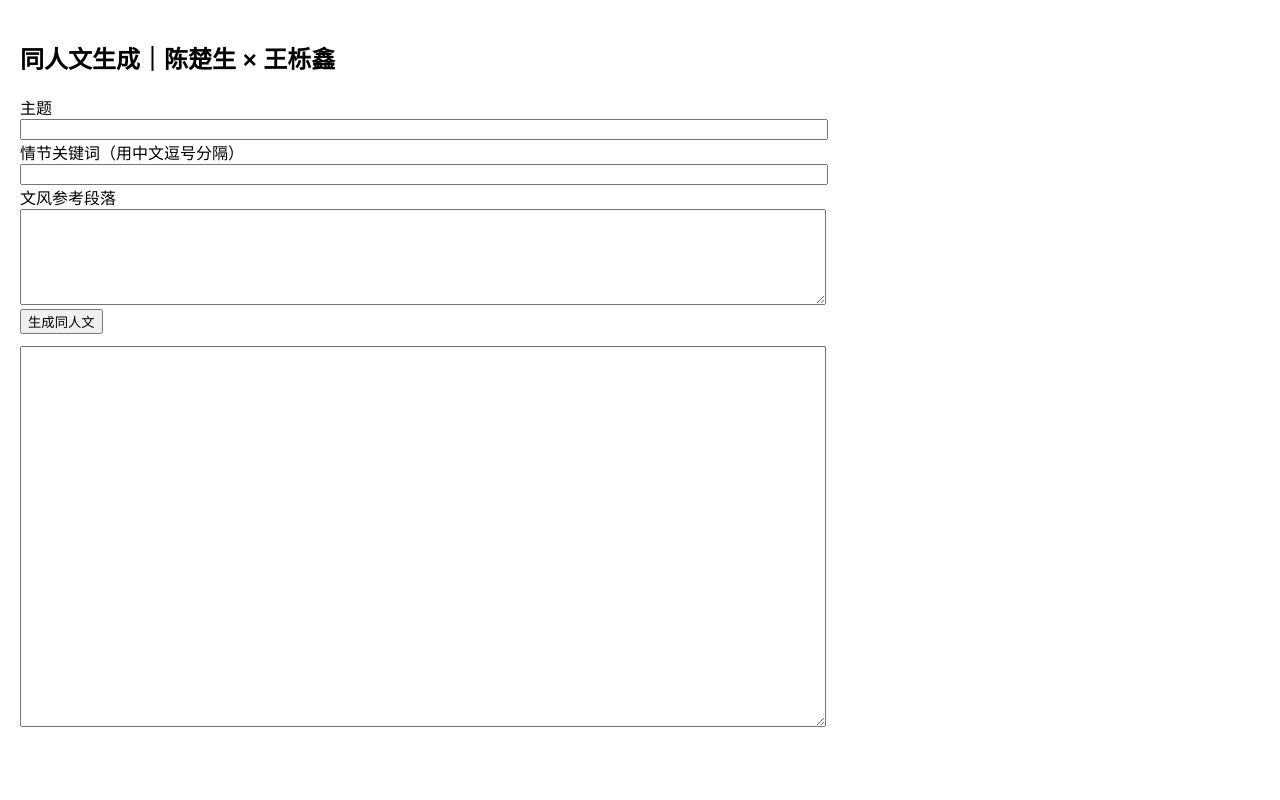
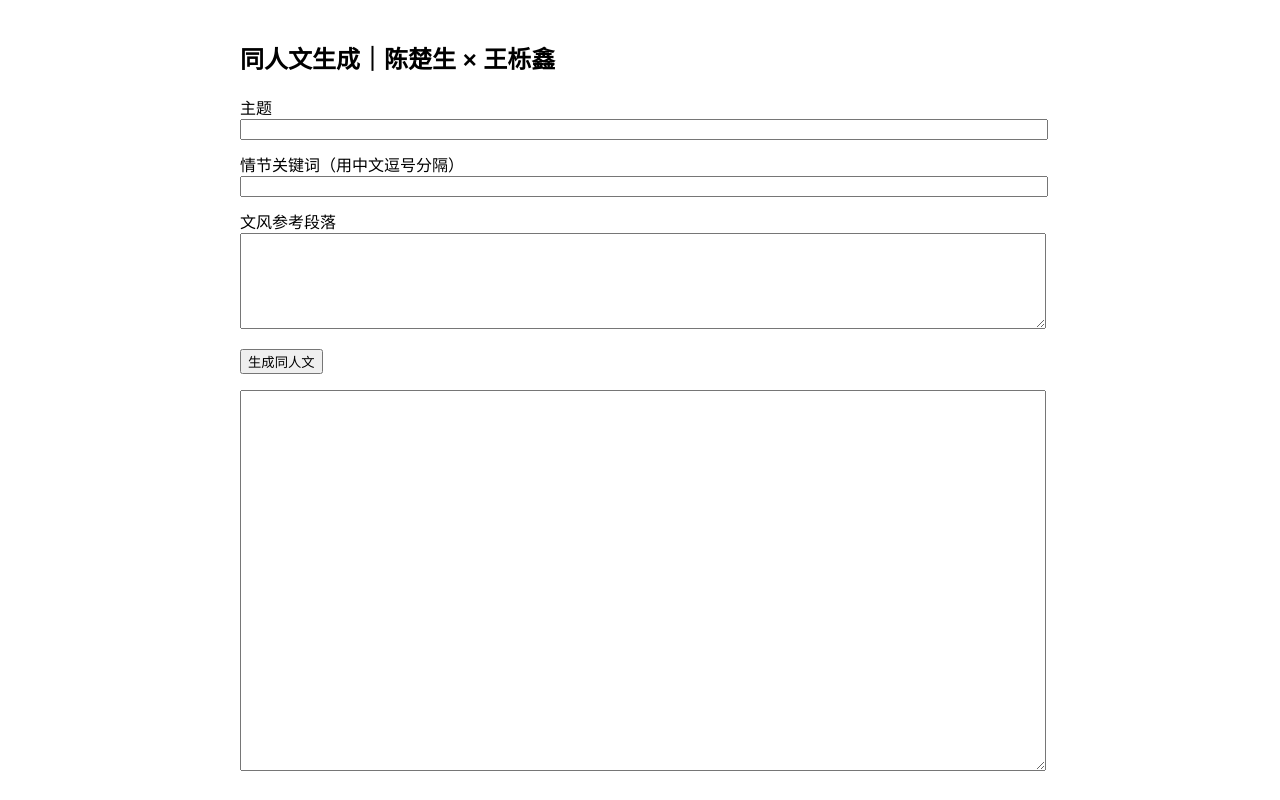
Before and after one commit to xhzhaozz/Woofwoof, a Next.js app: page / in a window 1280 px wide. Built offline with nearby package versions, Linux system fonts and the light colour scheme.

Commit message:
Update page.tsx

```diff
--- a/app/page.tsx
+++ b/app/page.tsx
@@ -9,7 +9,9 @@ export default function Page() {
   const [result, setResult] = useState("");
   const [loading, setLoading] = useState(false);
   const [error, setError] = useState("");
+  const [ttsLoading, setTtsLoading] = useState<null | "chusheng" | "lixin">(null);
 
+  // 功能一：生成同人文（原样保留）
   async function generate() {
     setLoading(true);
     setError("");
@@ -28,17 +30,17 @@ export default function Page() {
               name: "陈楚生",
               personalityCore: "克制、冷静、习惯把情绪藏起来",
               speakingStyle: "话不多，语气平稳，偶尔一针见血",
-              behaviorPattern: "更倾向于照顾别人而不是表达自己"
+              behaviorPattern: "更倾向于照顾别人而不是表达自己",
             },
             {
               name: "王栎鑫",
               personalityCore: "外放、敏感、情绪直接",
               speakingStyle: "说话快，情绪起伏明显",
-              behaviorPattern: "会主动靠近、试探对方态度"
-            }
+              behaviorPattern: "会主动靠近、试探对方态度",
+            },
           ],
-          styleSample
-        })
+          styleSample,
+        }),
       });
 
       const data = await res.json();
@@ -50,39 +52,76 @@ export default function Page() {
     setLoading(false);
   }
 
+  // 功能二：角色朗读
+  async function playTTS(role: "chusheng" | "lixin") {
+    if (!result) return;
+
+    setTtsLoading(role);
+
+    try {
+      const res = await fetch("/api/tts", {
+        method: "POST",
+        headers: { "Content-Type": "application/json" },
+        body: JSON.stringify({
+          text: result,
+          role,
+        }),
+      });
+
+      if (!res.ok) {
+        alert("语音生成失败");
+        setTtsLoading(null);
+        return;
+      }
+
+      const blob = await res.blob();
+      const url = URL.createObjectURL(blob);
+      const audio = new Audio(url);
+      audio.play();
+    } catch (e) {
+      alert("语音生成失败");
+    }
+
+    setTtsLoading(null);
+  }
+
   return (
-    <main style={{ padding: 20, maxWidth: 800 }}>
+    <main style={{ padding: 20, maxWidth: 800, margin: "0 auto" }}>
       <h2>同人文生成｜陈楚生 × 王栎鑫</h2>
 
-      <div>
+      <div style={{ marginTop: 12 }}>
         <label>主题</label>
         <input
           value={theme}
-          onChange={e => setTheme(e.target.value)}
+          onChange={(e) => setTheme(e.target.value)}
           style={{ width: "100%" }}
         />
       </div>
 
-      <div>
+      <div style={{ marginTop: 12 }}>
         <label>情节关键词（用中文逗号分隔）</label>
         <input
           value={plot}
-          onChange={e => setPlot(e.target.value)}
+          onChange={(e) => setPlot(e.target.value)}
           style={{ width: "100%" }}
         />
       </div>
 
-      <div>
+      <div style={{ marginTop: 12 }}>
         <label>文风参考段落</label>
         <textarea
           value={styleSample}
-          onChange={e => setStyleSample(e.target.value)}
+          onChange={(e) => setStyleSample(e.target.value)}
           rows={6}
           style={{ width: "100%" }}
         />
       </div>
 
-      <button onClick={generate} disabled={loading}>
+      <button
+        onClick={generate}
+        disabled={loading}
+        style={{ marginTop: 16 }}
+      >
         {loading ? "生成中，请稍等…" : "生成同人文"}
       </button>
 
@@ -92,8 +131,35 @@ export default function Page() {
         value={result}
         readOnly
         rows={25}
-        style={{ width: "100%", marginTop: 12 }}
+        style={{ width: "100%", marginTop: 16 }}
       />
+
+      {result && (
+        <div style={{ marginTop: 12 }}>
+          <button
+            onClick={() => playTTS("chusheng")}
+            disabled={ttsLoading !== null}
+          >
+            {ttsLoading === "chusheng"
+              ? "朗读中…"
+              : "🎤 陈楚生 · 角色音朗读（微南方口语）"}
+          </button>
+
+          <button
+            onClick={() => playTTS("lixin")}
+            disabled={ttsLoading !== null}
+            style={{ marginLeft: 8 }}
+          >
+            {ttsLoading === "lixin"
+              ? "朗读中…"
+              : "🎧 王栎鑫 · 角色音朗读"}
+          </button>
+
+          <p style={{ fontSize: 12, opacity: 0.6, marginTop: 6 }}>
+            本语音为角色演绎音色，并非艺人本人声音，仅用于同人创作
+          </p>
+        </div>
+      )}
     </main>
   );
 }
```
